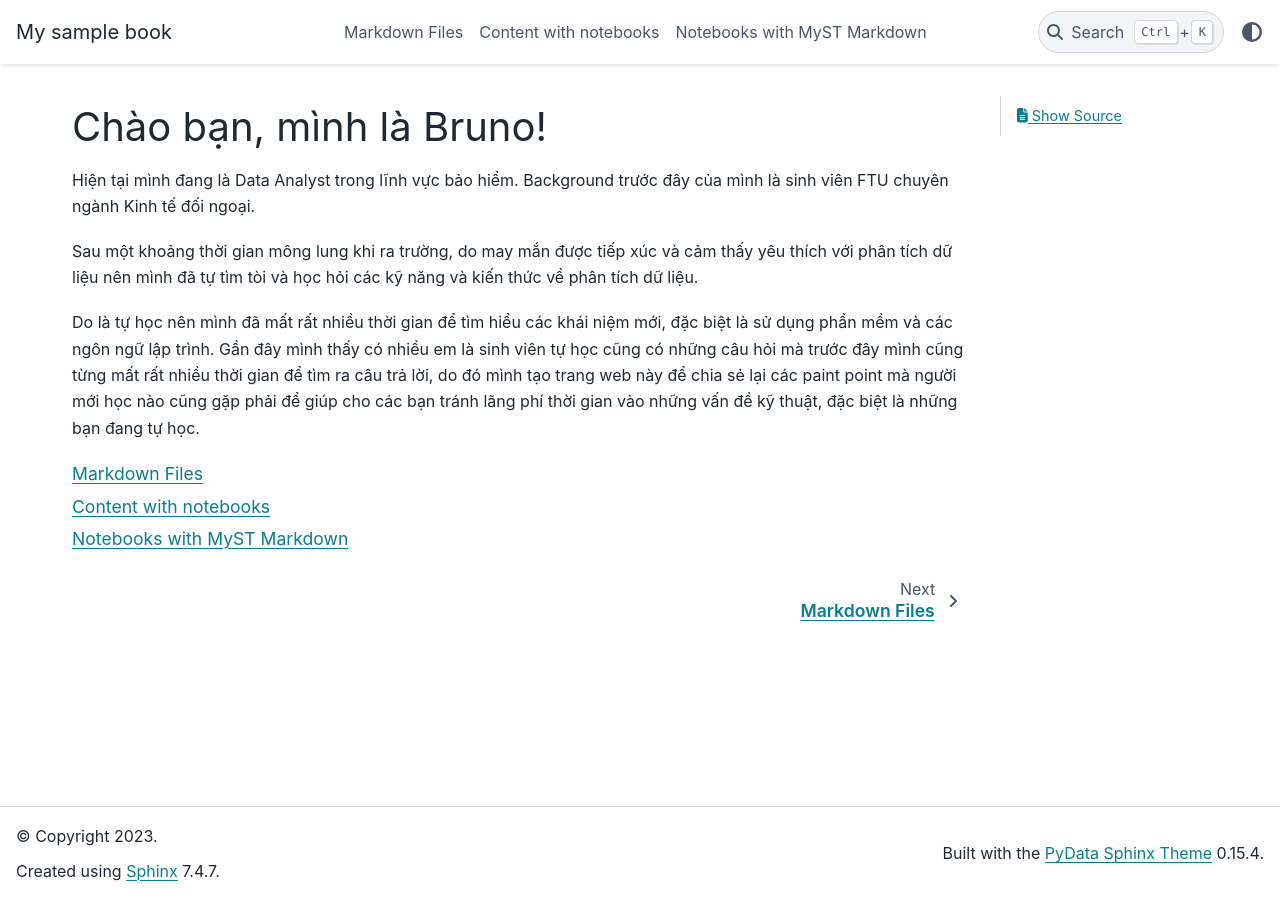
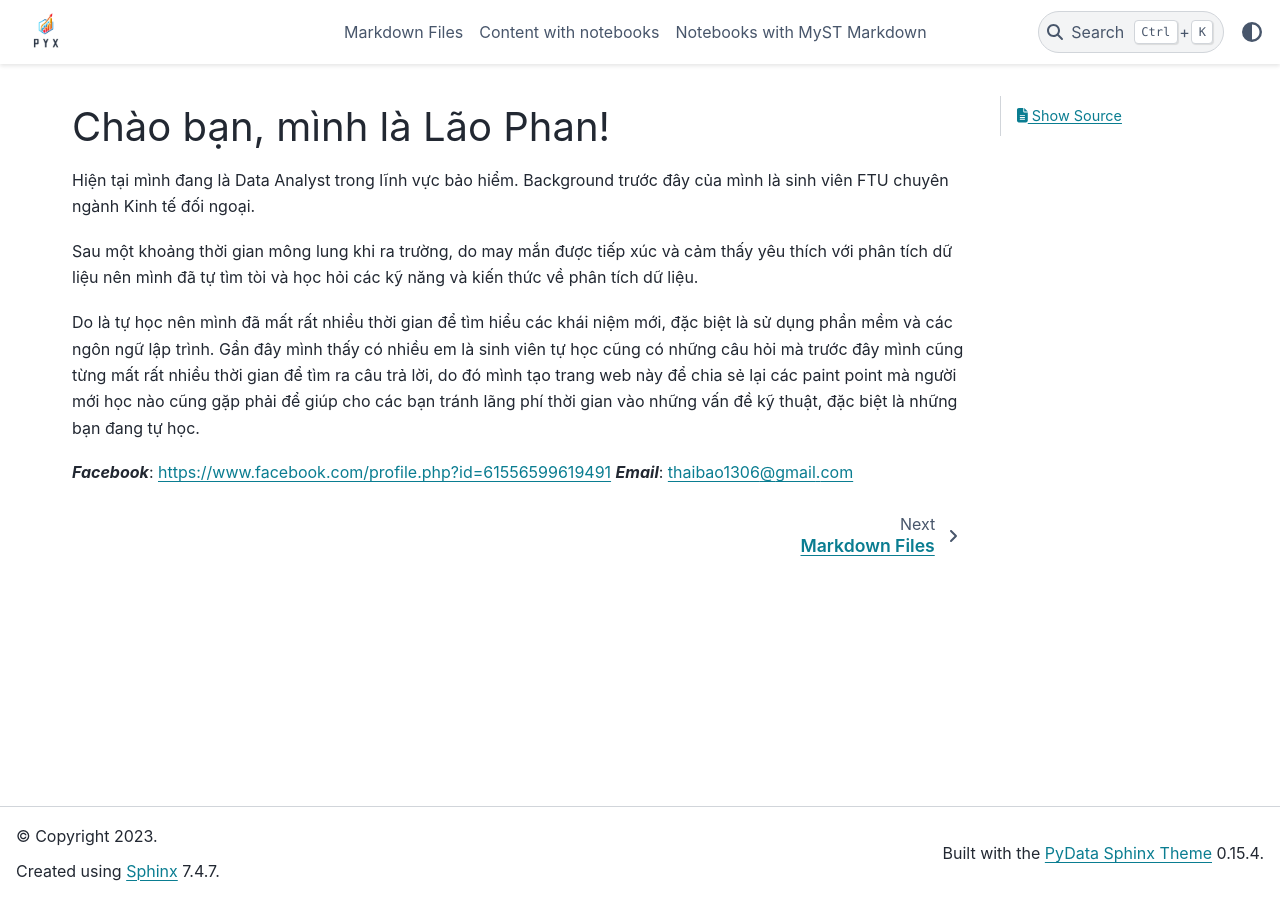
Before and after one commit to Bruno-Phan/data-tutorial, a Jupyter Book: the page built from intro.md, in a window 1280 px wide. Built offline with Jupyter Book 1.0.4 settings and Sphinx 7.4.7 and the PyData theme 0.15.4, drawn with Linux system fonts in a browser that asks for light colours.

Commit message:
Changes to be committed: 	modified:   _config.yml 	modified:   conf.py 	new file:   images/FullLogo_Transparent.png 	new file:   images/FullLogo_Transparent_NoBuffer.png 	modified:   intro.md

````diff
--- a/_config.yml
+++ b/_config.yml
@@ -1,9 +1,9 @@
 # Book settings
 # Learn more at https://jupyterbook.org/customize/config.html
 
-title: My sample book
-author: The Jupyter Book Community
-logo: logo.jpg
+title: Data Tutorials
+author: PyX
+logo: ./images/FullLogo_Transparent.png
 
 # Force re-execution of notebooks on each build.
 # See https://jupyterbook.org/content/execute.html
--- a/conf.py
+++ b/conf.py
@@ -17,7 +17,7 @@
 html_sourcelink_suffix = ''
 html_theme = 'sphinx_book_theme'
 html_theme_options = {'search_bar_text': 'Search this book...', 'launch_buttons': {'notebook_interface': 'classic', 'binderhub_url': '', 'jupyterhub_url': '', 'thebe': False, 'colab_url': ''}, 'path_to_docs': 'docs', 'repository_url': 'https://github.com/executablebooks/jupyter-book', 'repository_branch': 'master', 'extra_footer': '', 'home_page_in_toc': True, 'announcement': '', 'analytics': {'google_analytics_id': ''}, 'use_repository_button': True, 'use_edit_page_button': False, 'use_issues_button': True}
-html_title = 'My sample book'
+html_title = 'Data Tutorials'
 latex_engine = 'pdflatex'
 myst_enable_extensions = ['colon_fence', 'dollarmath', 'linkify', 'substitution', 'tasklist']
 myst_url_schemes = ['mailto', 'http', 'https']
--- a/intro.md
+++ b/intro.md
@@ -1,4 +1,4 @@
-# Chào bạn, mình là Bruno!
+# Chào bạn, mình là Lão Phan!
 
 Hiện tại mình đang là Data Analyst trong lĩnh vực bảo hiểm. Background trước đây của mình là sinh viên FTU chuyên ngành Kinh tế đối ngoại.
 
@@ -6,5 +6,10 @@ Sau một khoảng thời gian mông lung khi ra trường, do may mắn đượ
 
 Do là tự học nên mình đã mất rất nhiều thời gian để tìm hiểu các khái niệm mới, đặc biệt là sử dụng phần mềm và các ngôn ngữ lập trình. Gần đây mình thấy có nhiều em là sinh viên tự học cũng có những câu hỏi mà trước đây mình cũng từng mất rất nhiều thời gian để tìm ra câu trả lời, do đó mình tạo trang web này để chia sẻ lại các paint point mà người mới học nào cũng gặp phải để giúp cho các bạn tránh lãng phí thời gian vào những vấn đề kỹ thuật, đặc biệt là những bạn đang tự học.
 
-```{tableofcontents}
-```
+***Facebook***: https://www.facebook.com/profile.php?id=61556599619491
+***Email***: thaibao1306@gmail.com
+
+
+
+<!-- ```{tableofcontents}
+``` -->
````
Also changed, not shown: images/FullLogo_Transparent.png (added), images/FullLogo_Transparent_NoBuffer.png (added).
